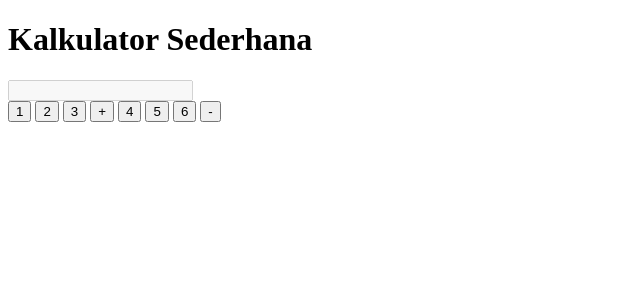
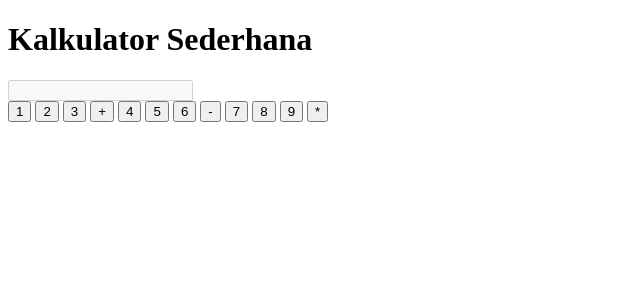
Before and after one commit to kholilblatir96/POJETCT_UTS, a PHP site: page / in a window 1280 px wide. Shown: the top 300 px of the page, without its empty margins (0-640 px from the left). Run offline with PHP 8.4, Linux system fonts and the light colour scheme.

Commit message:
menambahkan tombol angka 7, 8, 9 dan tombol perkalian pada UI kalkulator

```diff
--- a/index.php
+++ b/index.php
@@ -21,6 +21,12 @@
                 <button type="button" class="btn" onclick="appendValue('6')">6</button>
                 <button type="button" class="btn" onclick="appendValue('-')">-</button>
 
+                <button type="button" class="btn" onclick="appendValue('7')">7</button>
+                <button type="button" class="btn" onclick="appendValue('8')">8</button>
+                <button type="button" class="btn" onclick="appendValue('9')">9</button>
+                <button type="button" class="btn" onclick="appendValue('*')">*</button>
+
+
 
         </div>
     </div>
```
